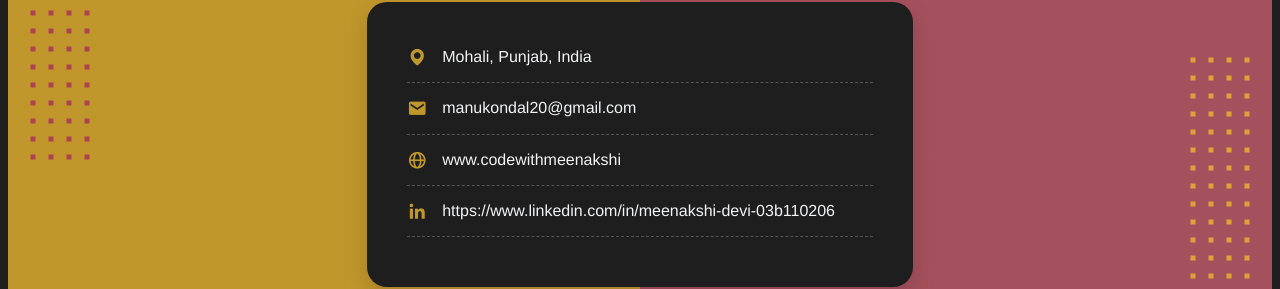
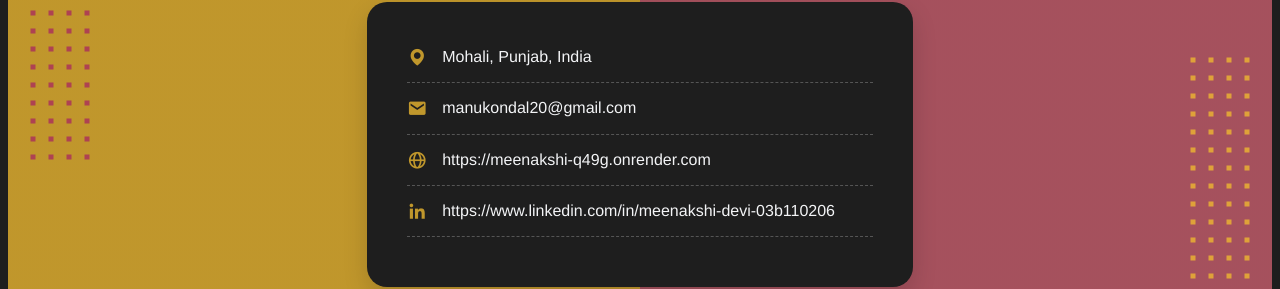
Before and after one commit to meenakshi-kondal/portfolio, an Angular app: page / in a window 1280 px wide. Shown: the part 3908-4197 px from the top of the page. Built offline with nearby package versions, Linux system fonts and the light colour scheme.

Commit message:
latest commit with change in css

```diff
--- a/public/assets/data/contact.json
+++ b/public/assets/data/contact.json
@@ -9,7 +9,7 @@
     },
     {
         "icon": "bx bx-globe",
-        "name": "www.codewithmeenakshi"
+        "name": "https://meenakshi-q49g.onrender.com"
     },
     {
         "icon": "bx bxl-linkedin",
--- a/src/app/components/contact/contact.component.scss
+++ b/src/app/components/contact/contact.component.scss
@@ -66,27 +66,36 @@
             color: var(--color-text);
 
             .info {
-                align-items: center;
+                display: flex;
+                flex-direction: column;
                 line-height: 1.9;
 
                 .content {
                     display: flex;
                     align-items: center;
+                    flex-wrap: wrap;
+                    word-break: break-word;
 
                     i {
+                        flex-shrink: 0;
                         margin-right: 15px;
                         font-size: 20px;
                         color: var(--color-primary);
                     }
+
                     &:hover i {
                         color: var(--color-secondary);
-                      }
+                    }
                 }
 
+                span {
+                    flex: 1; // Take remaining space
+                    min-width: 0; // Allow proper wrapping
+                }
 
                 .info-line {
                     border-bottom: 1px dashed #555;
-                    margin:10px 0;
+                    margin: 10px 0;
                     width: 100%
                 }
 
@@ -97,9 +106,16 @@
 
 @media (max-width: 768px) {
     .contact-layout {
-        width: 70% !important;
         z-index: 9 !important;
+        width: 85% !important;
+        padding: 20px !important;
+
+        .content {
+            flex-direction: row;
+            align-items: flex-start;
+        }
     }
+
     .yellow-dots {
         top: 70px !important;
 
--- a/src/app/components/header/header.component.html
+++ b/src/app/components/header/header.component.html
@@ -13,11 +13,11 @@
       <!-- Nav Menu -->
       <nav class="nav" [ngClass]="{'active': menuOpen}">
         <ul class="list">
-          <li class="item"><a href="#about" class="link">About</a></li>
-          <li class="item"><a href="#skill" class="link">Skills</a></li>
-          <li class="item"><a href="#project" class="link">Projects</a></li>
-          <li class="item"><a href="#experience" class="link">Experience</a></li>
-          <li class="item"><a href="#contact" class="link">Contact</a></li>
+          <li class="item"><a href="#about" class="link" (click)="closeMenu()">About</a></li>
+          <li class="item"><a href="#skill" class="link" (click)="closeMenu()">Skills</a></li>
+          <li class="item"><a href="#project" class="link" (click)="closeMenu()">Projects</a></li>
+          <li class="item"><a href="#experience" class="link" (click)="closeMenu()">Experience</a></li>
+          <li class="item"><a href="#contact" class="link" (click)="closeMenu()">Contact</a></li>
         </ul>
       </nav>
     </div>
--- a/src/app/components/header/header.component.ts
+++ b/src/app/components/header/header.component.ts
@@ -1,5 +1,6 @@
 import { CommonModule } from '@angular/common';
 import { Component } from '@angular/core';
+import { HostListener } from '@angular/core';
 
 @Component({
   selector: 'app-header',
@@ -8,8 +9,27 @@ import { Component } from '@angular/core';
   styleUrl: './header.component.scss'
 })
 export class HeaderComponent {
+
   menuOpen = false;
-  toggleMenu(): void {
+
+  @HostListener('document:click', ['$event'])
+  onDocumentClick(event: MouseEvent): void {
+    const target = event.target as HTMLElement;
+    const clickedInside = target.closest('.nav') || target.closest('.burger');
+
+    if (!clickedInside && this.menuOpen) {
+      this.menuOpen = false;
+    }
+  }
+
+
+  public toggleMenu(): void {
     this.menuOpen = !this.menuOpen;
   }
+
+  public closeMenu(): void {
+    setTimeout(() => {
+      this.menuOpen = false;
+    }, 50);
+  }
 }
--- a/src/app/components/home/home.component.scss
+++ b/src/app/components/home/home.component.scss
@@ -134,8 +134,10 @@
 
     }
     .description {
-      padding:2px !important;
-      margin-top:15px !important
+      line-height: 1.5 !important;
+      padding:0 10px !important;
+      margin-top:15px !important;
+      text-align:justify !important;
     }
   }
 }
--- a/src/index.html
+++ b/src/index.html
@@ -2,7 +2,7 @@
 <html lang="en">
 <head>
   <meta charset="utf-8">
-  <title>Portfolio</title>
+  <title>CodeWithMeenakshi</title>
   <base href="/">
   <meta name="viewport" content="width=device-width, initial-scale=1">
   <link rel="icon" type="image/x-icon" href="favicon.ico">
--- a/src/styles.scss
+++ b/src/styles.scss
@@ -8,14 +8,19 @@
   --text-medium: 18px;
   --text-small: 14px;
   --text-large: 70px;
-  --text-heading:75px;
-  --text-title:45px;
-  --text-sub-heading:22px;
+  --text-heading: 75px;
+  --text-title: 45px;
+  --text-sub-heading: 22px;
+}
+
+html {
+  scroll-padding-top: 55px;
+  scroll-behavior: smooth;
 }
 
 body {
   background-color: var(--color-background);
-  font-family:'Franklin Gothic Medium', 'Arial Narrow', Arial, sans-serif;
+  font-family: 'Franklin Gothic Medium', 'Arial Narrow', Arial, sans-serif;
 }
 
 .content-container {
```
